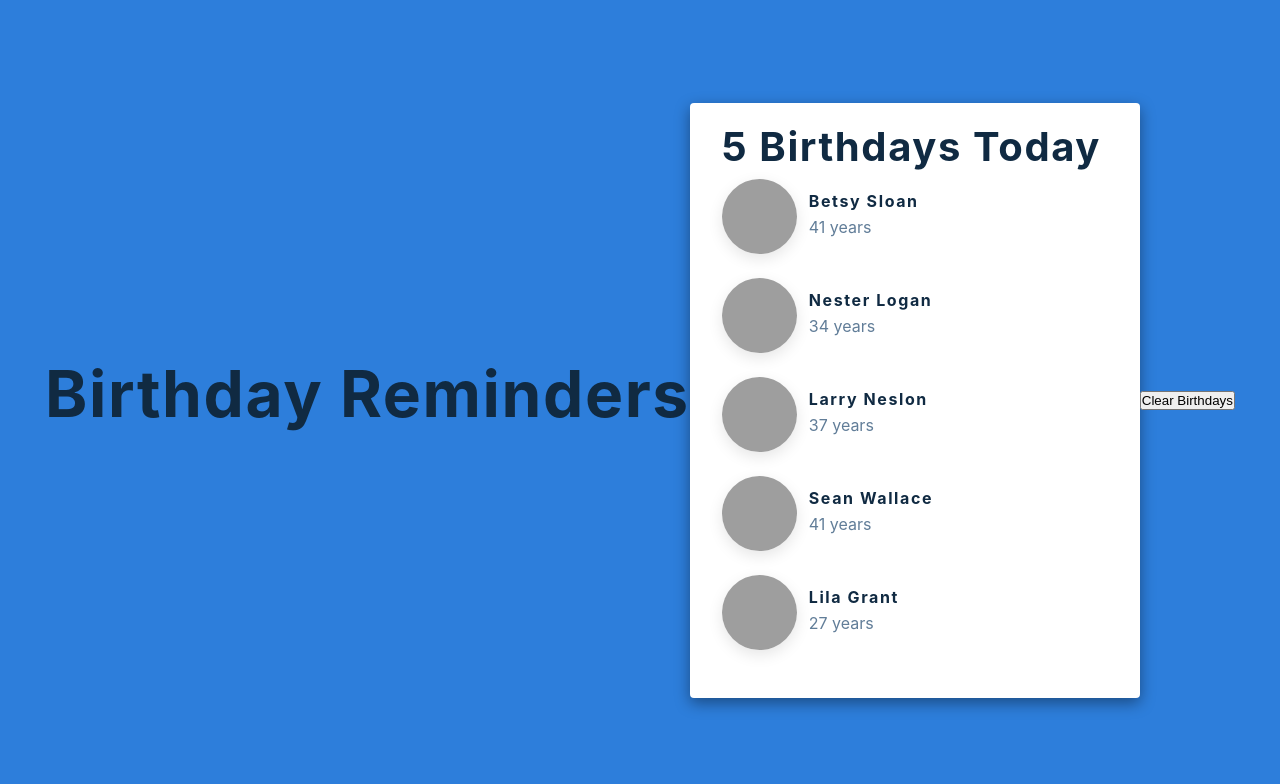
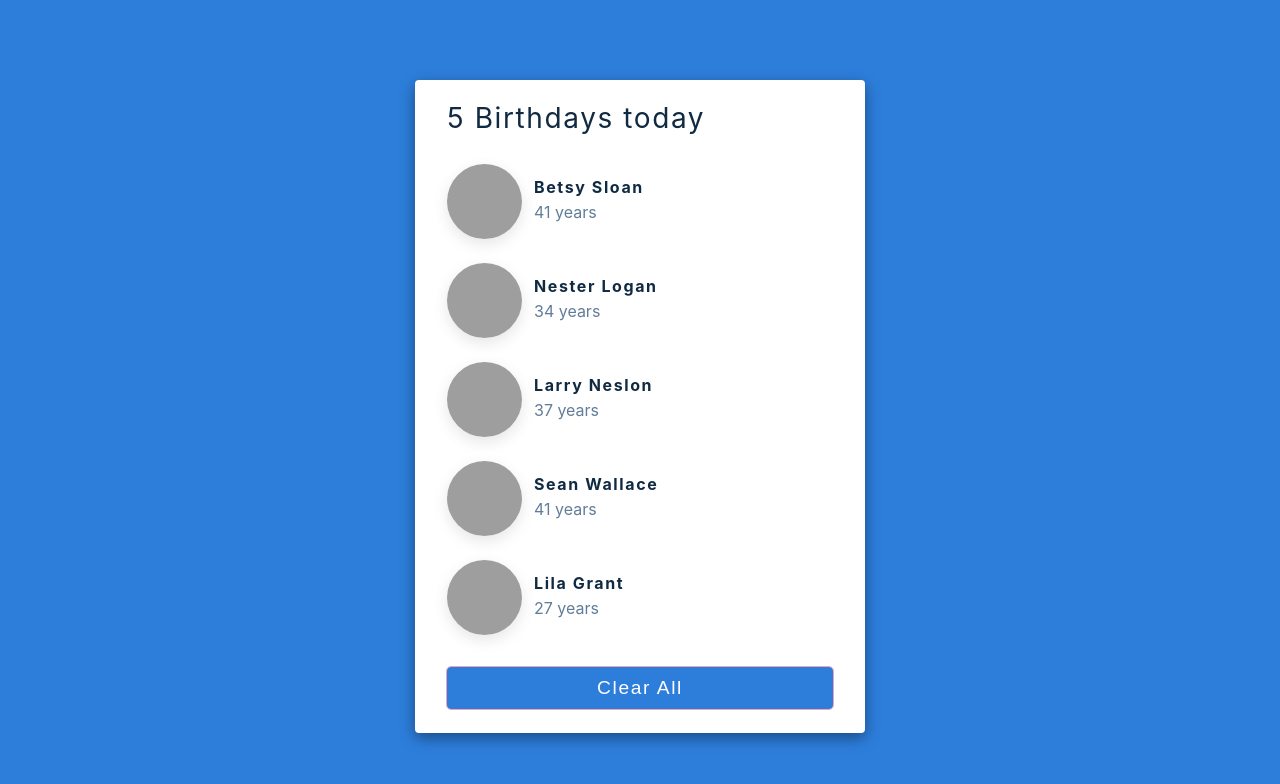
Before and after one commit to kennybates/bday-reminder-app, a React (Create React App) app: page / in a window 1280 px wide. Shown: the top 784 px of the page. Built offline with nearby package versions, Linux system fonts and the light colour scheme; grey boxes are pictures that could not be loaded.

Commit message:
update app.js
removed unnecessary JSX to format section better. Also added functionality calling the setPeople state to return an empty array on 'clear all' button click.

```diff
--- a/src/App.js
+++ b/src/App.js
@@ -8,14 +8,14 @@ function App() {
   const [people, setPeople] = useState(data);
   return (
     <main>
-      <h1>Birthday Reminders</h1>
       <section className="container">
-        <h2> {people.length} Birthdays today</h2>
+        <h3> {people.length} Birthdays today</h3>
         <List people={people}/>
+        <button onClick={() => setPeople([])}>Clear All</button>
       </section>
-      <button className="btn" >Clear Birthdays</button>
+
     </main>
   );
-}
+};
 
 export default App;
```
